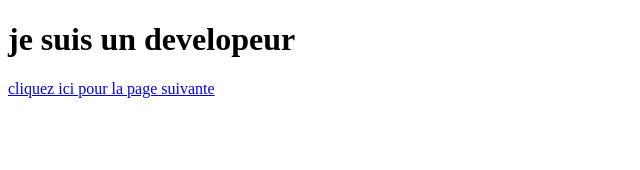
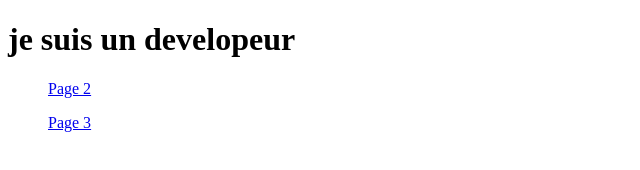
Before and after one commit to ErickTraore/OC_devoir, a plain HTML site: page index.html in a window 1280 px wide. Shown: the whole page, without its empty margins (0-640 px from the left). Drawn offline with Linux system fonts and the light colour scheme.

Commit message:
insertion d'une 3iemme pge

```diff
--- a/index.html
+++ b/index.html
@@ -8,6 +8,10 @@
     <h1>
         je suis un developeur
     </h1>
-    <a href='page.html'> cliquez ici pour la page suivante</a>
+    <ul>
+    <a href='page.html'> Page 2 </a></ul>
+    <ul>
+    <a href='page3.html'> Page 3 </a></ul>
+    </a>
 </body>
 </html>
```
Also changed, not shown: page3.html (added, +14 -0 lines).
